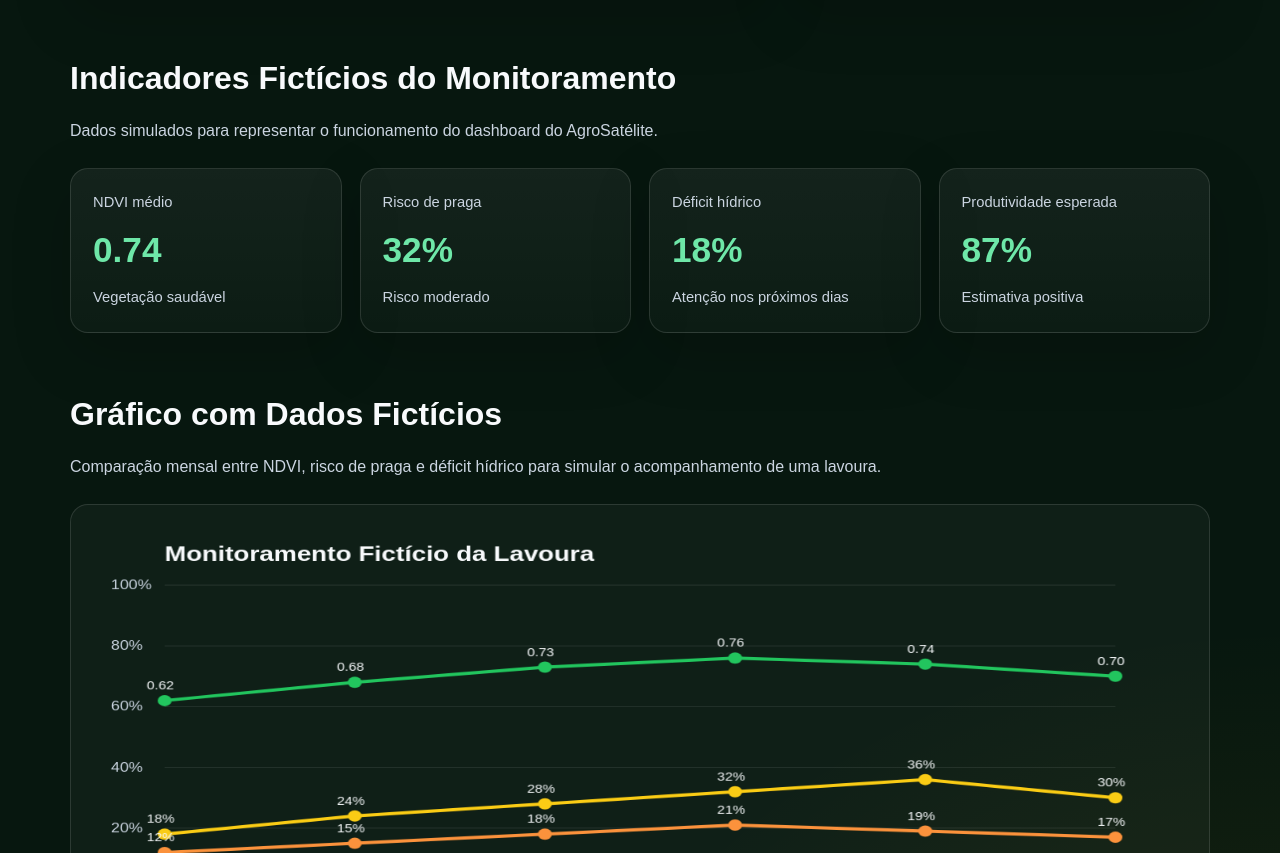
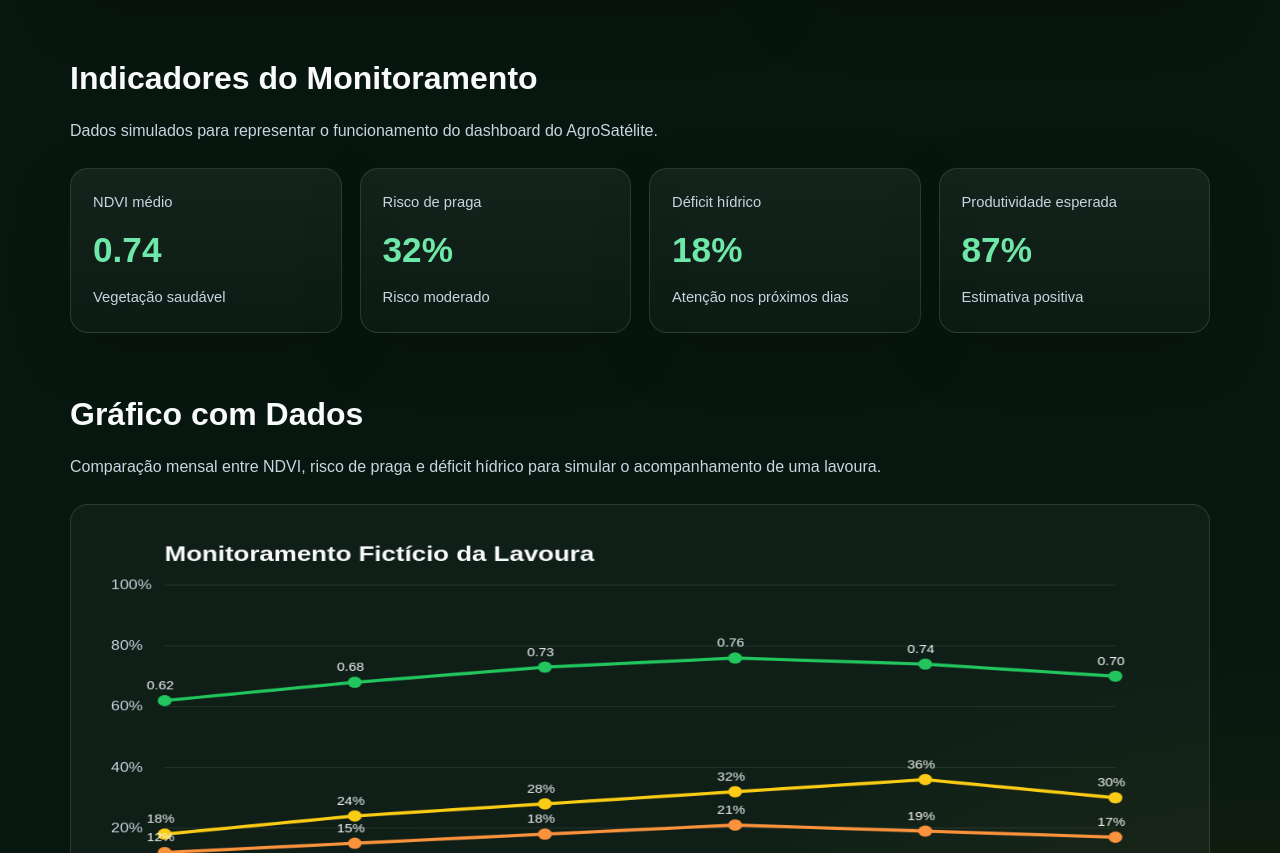
Before and after one commit to FeBressane/GS_Cloud, a website: page index.html in a window 1280 px wide. Shown: the part 1279-2132 px from the top of the page. Drawn offline with Linux system fonts and the light colour scheme.

Commit message:
Update section titles for monitoring indicators

```diff
--- a/index.html
+++ b/index.html
@@ -344,7 +344,7 @@
     </section>
 
     <section>
-      <h2 class="section-title">Indicadores Fictícios do Monitoramento</h2>
+      <h2 class="section-title">Indicadores do Monitoramento</h2>
       <p class="section-subtitle">
         Dados simulados para representar o funcionamento do dashboard do AgroSatélite.
       </p>
@@ -377,7 +377,7 @@
     </section>
 
     <section id="grafico">
-      <h2 class="section-title">Gráfico com Dados Fictícios</h2>
+      <h2 class="section-title">Gráfico com Dados</h2>
       <p class="section-subtitle">
         Comparação mensal entre NDVI, risco de praga e déficit hídrico para simular o acompanhamento de uma lavoura.
       </p>
```
